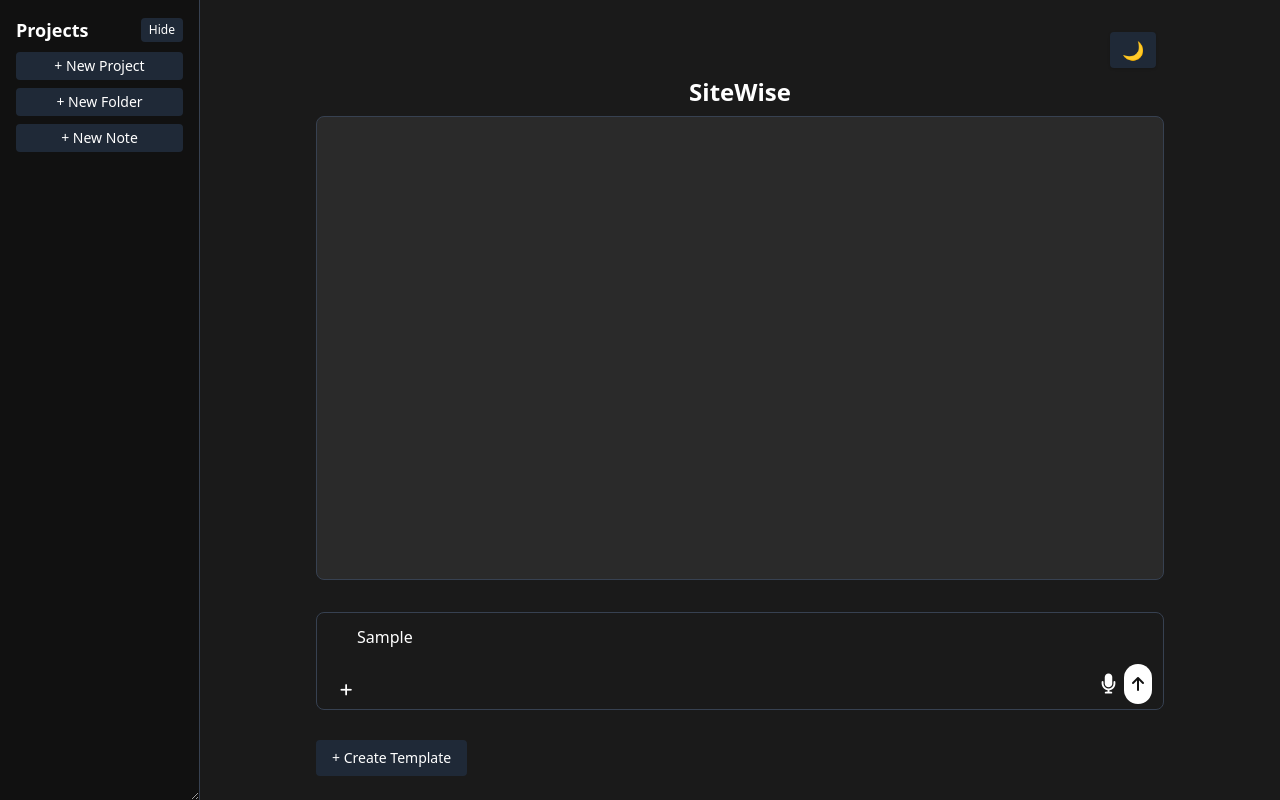
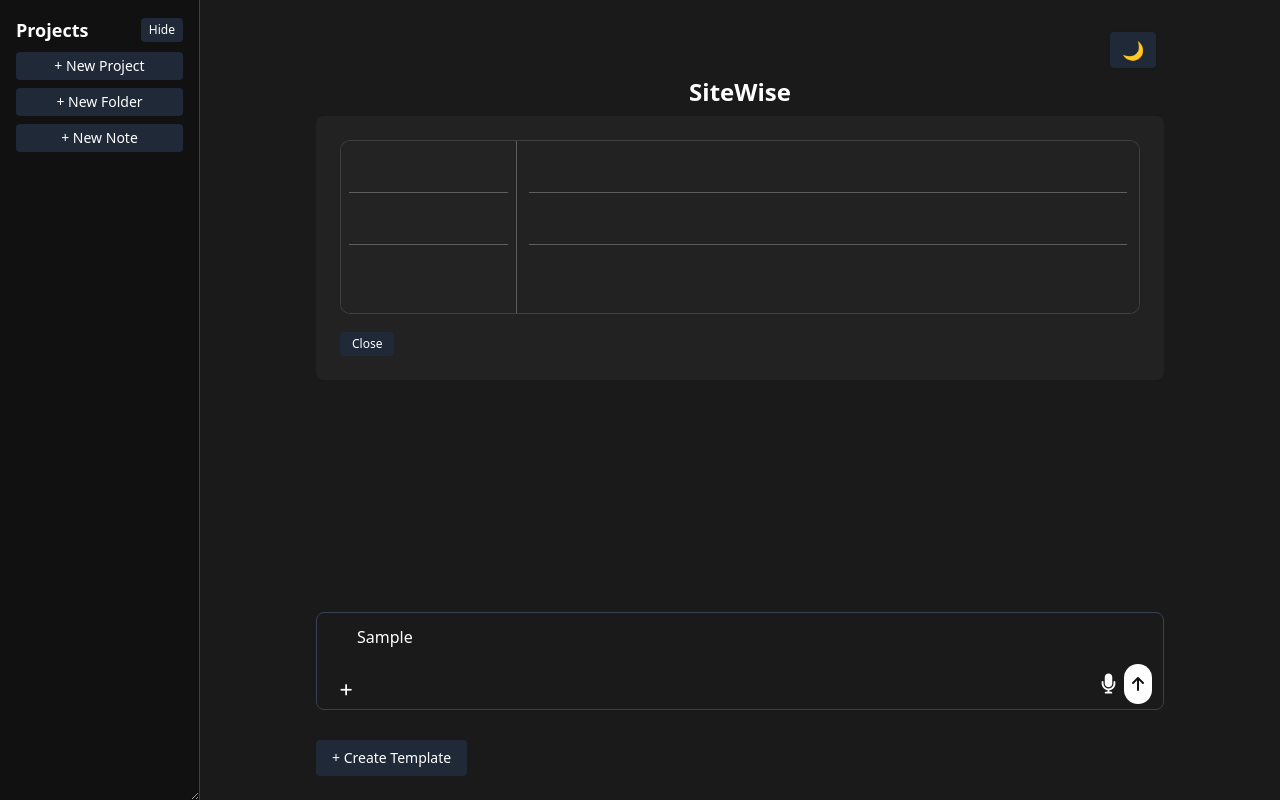
Before and after one commit to EtienneShamley/SiteWise, a website: page frontend/index.html in a window 1280 px wide. Both pictures are taken after typing "Sample" into the empty fields and a click on the button "+ Create Template". Drawn offline with nearby package versions, Linux system fonts and the light colour scheme.

Commit message:
Template builder complete

```diff
--- a/frontend/index.html
+++ b/frontend/index.html
@@ -335,5 +335,6 @@
     <script src="./app.js"></script>
     <script src="./voiceRecorder.js"></script>
     <script src="./themeToggle.js"></script>
+    <script src="./templateBuilder.js"></script>
   </body>
 </html>
--- /dev/null
+++ b/frontend/templateBuilder.js
@@ -0,0 +1,71 @@
+// templateBuilder.js
+
+document.addEventListener("DOMContentLoaded", () => {
+  const createTemplateBtn = document.getElementById("createTemplateBtn");
+  const chatWindow = document.getElementById("chatWindow");
+  let templateBuilderArea = document.getElementById("templateBuilderArea");
+  const textInput = document.getElementById("textInput");
+
+  // Create a placeholder container if not present
+  if (!templateBuilderArea) {
+    templateBuilderArea = document.createElement("div");
+    templateBuilderArea.id = "templateBuilderArea";
+    templateBuilderArea.className = "w-full bg-[#222] rounded-lg p-6 mb-4";
+    templateBuilderArea.style.display = "none";
+    chatWindow.parentNode.insertBefore(templateBuilderArea, chatWindow);
+  }
+
+  // Show template builder when button is clicked
+  createTemplateBtn.addEventListener("click", () => {
+    chatWindow.style.display = "none";
+    textInput.disabled = true;
+    templateBuilderArea.style.display = "block";
+    renderBlankDocument();
+  });
+
+  function renderBlankDocument() {
+    // Detect current theme
+    const isDark = document.documentElement.classList.contains("dark-theme");
+
+    const tableBg = isDark ? "#222" : "#fff";
+    const sectionBg = isDark ? "#232323" : "#f6f6f6";
+    const textColor = isDark ? "#fff" : "#181818";
+    const borderColor = isDark ? "#fff2" : "#2223";
+    const headingColor = isDark ? "#ccc" : "#222";
+    const lineColor = isDark ? "#fff4" : "#2225";
+
+    templateBuilderArea.innerHTML = `
+    <div class="flex mb-4" style="background:${tableBg};border-radius:10px;overflow:hidden;border:1px solid ${borderColor};">
+      <div style="
+        width:22%;min-width:120px;
+        background:${sectionBg};
+        color:${headingColor};
+        padding:16px 8px;
+        border-right:1.5px solid ${lineColor};
+        display:flex;flex-direction:column;gap:16px;
+      ">
+        <div contenteditable="true" style="min-height:36px;border-bottom:1px solid ${lineColor};" placeholder="Heading"></div>
+        <div contenteditable="true" style="min-height:36px;border-bottom:1px solid ${lineColor};" placeholder="Heading"></div>
+        <div contenteditable="true" style="min-height:36px;" placeholder="Heading"></div>
+      </div>
+      <div style="
+        width:78%;
+        background:${tableBg};
+        color:${textColor};
+        padding:16px 12px;
+        display:flex;flex-direction:column;gap:16px;
+      ">
+        <div contenteditable="true" style="min-height:36px;border-bottom:1px solid ${lineColor};" placeholder="Enter text..."></div>
+        <div contenteditable="true" style="min-height:36px;border-bottom:1px solid ${lineColor};" placeholder="Enter text..."></div>
+        <div contenteditable="true" style="min-height:36px;" placeholder="Enter text..."></div>
+      </div>
+    </div>
+    <button id="closeTemplateBuilder" class="bg-gray-800 hover:bg-gray-700 px-3 py-1 rounded text-xs text-white">Close</button>
+  `;
+    document.getElementById("closeTemplateBuilder").onclick = () => {
+      templateBuilderArea.style.display = "none";
+      chatWindow.style.display = "block";
+      textInput.disabled = false;
+    };
+  }
+});
```
